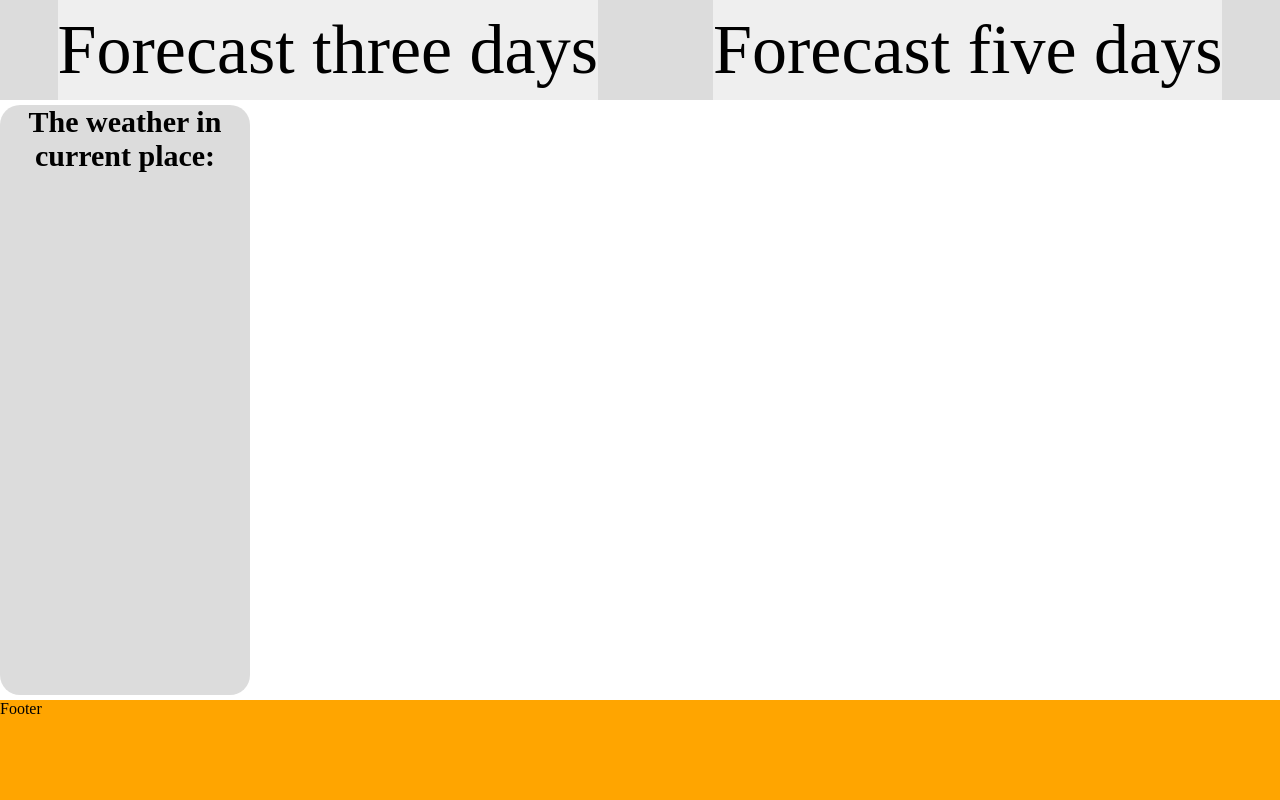
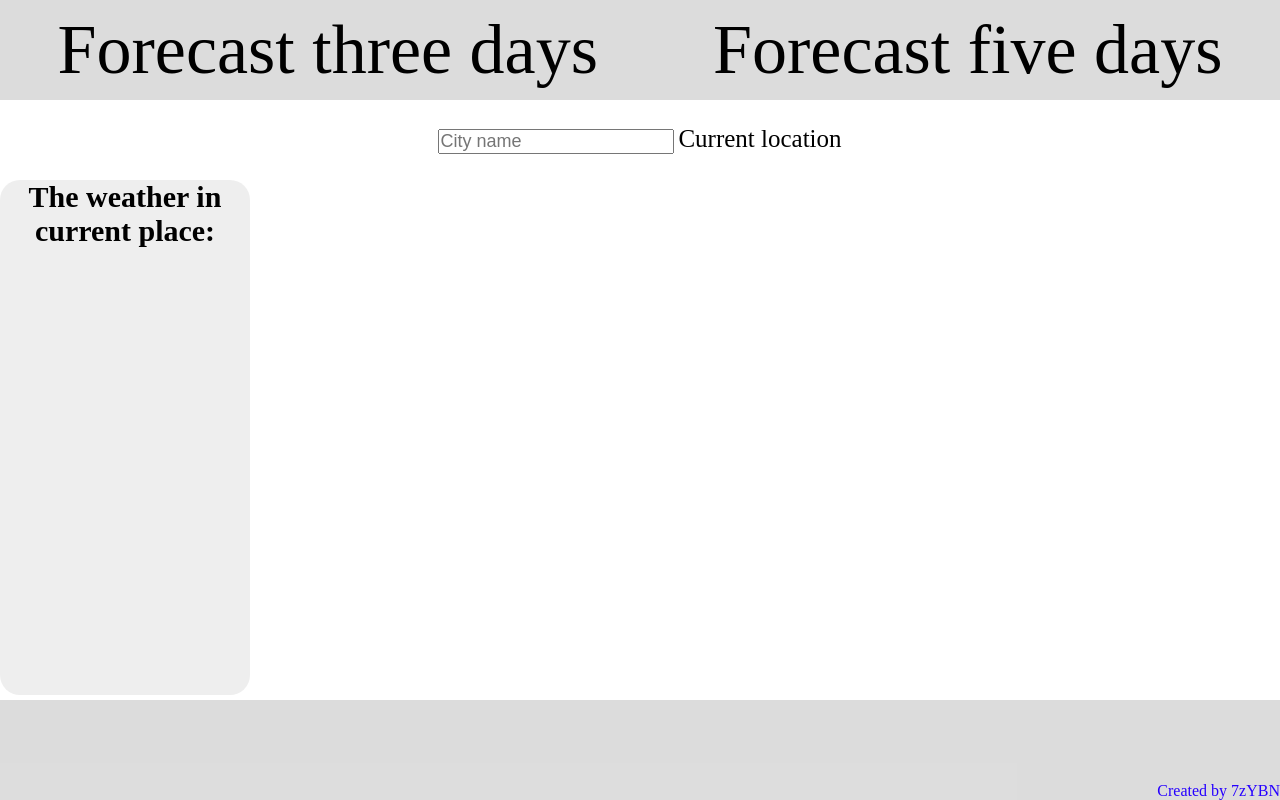
Before and after one commit to 7zYBN/weather, a plain HTML site: page index.html in a window 1280 px wide. Drawn offline with nearby package versions, Linux system fonts and the light colour scheme.

Commit message:
Ян помог починить callback+инпут для города добавил

```diff
--- a/index.html
+++ b/index.html
@@ -1,5 +1,6 @@
 <!DOCTYPE html>
 <html lang="en">
+
 <head>
     <meta charset="UTF-8">
     <meta name="viewport" content="width=device-width, initial-scale=1.0">
@@ -8,13 +9,17 @@
     <script src="https://ajax.googleapis.com/ajax/libs/jquery/3.3.1/jquery.min.js"></script>
     <title>The Weather Page</title>
 </head>
+
 <body>
     <div class="container">
         <header class="header">
             <button id="three_days">Forecast three days</button>
             <button id="five_days">Forecast five days</button>
         </header>
-
+        <div id="select_city">
+            <input type="text" id="city_name" placeholder="City name">
+            <button id="accept_city">Current location</button>
+        </div>
         <div class="main"></div>
         <div class="main"></div>
         <div class="main"></div>
@@ -40,10 +45,11 @@
                 <li id="wind_speed"></li>
             </ul>
         </aside>
-        <footer class="footer">Footer</footer>
+        <footer class="footer">Created by 7zYBN</footer>
     </div>
 
 
     <script src="main.js"></script>
 </body>
+
 </html>
--- a/style.css
+++ b/style.css
@@ -1,15 +1,31 @@
-*{
+* {
     padding: 0px;
     margin: 0px;
 }
-.header{
+
+#select_city {
+    grid-area: select_city;
+    text-align: center;
+    padding-top: 20px;
+}
+
+#city_name {
+    font-size: 18px;
+}
+
+#accept_city {
+    font-size: 25px;
+}
+
+.header {
     background: rgb(169, 169, 169, 0.4);
     grid-area: header;
     display: flex;
     justify-content: space-around;
 }
-.left{
-    background-color: rgb(169, 169, 169, 0.4);
+
+.left {
+    background-color: rgb(169, 169, 169, 0.2);
     grid-area: left;
     font-family: gabriola;
     font-weight: bold;
@@ -17,50 +33,53 @@
     text-align: center;
     border-radius: 20px;
 }
-.right{
-    background: rgb(152, 251, 152);
-    grid-area: right;
+
+.footer {
+    background: rgb(169, 169, 169, 0.4);
+    grid-area: footer;
+    text-align: right;
+    color: #2600FF;
+    display: flex;
+    flex-direction: column-reverse;
 }
-.footer{
-    background: rgb(255, 165, 0);
-    grid-area: footer;
-}
-.container{
+
+.container {
     display: grid;
-    grid-template-areas: "header header header header header header header header header"
-                        "left main main main main main main main main"
-                        "left main main main main main  main main main"
-                        "footer footer footer footer footer footer footer footer footer";
-    grid-template-rows: 100px 120px 1fr 100px;
+    grid-template-areas: "header header header header header header header header header" "select_city select_city select_city select_city select_city select_city select_city select_city select_city" "left main main main main main main main main" "left main main main main main  main main main" "footer footer footer footer footer footer footer footer footer";
+    grid-template-rows: 100px 70px 120px 1fr 100px;
     grid-template-columns: 250px repeat(8, 1fr);
     min-height: 100vh;
     grid-gap: 5px;
 }
-button{
+
+button {
+    background: border-box;
     border: none;
     outline: none;
     font-family: gabriola;
     font-size: 70px;
 }
 
-span{
+span {
     display: block;
     font-family: gabriola;
     font-weight: bold;
     font-size: 30px;
 }
 
-.main{
-    grid-row: 2 / 3;
+.main {
+    grid-row: 3 / 4;
     display: flex;
     flex-direction: column;
     justify-content: center;
     text-align: center;
 }
-.main_3hours{
-    grid-row: 3 / 4;
+
+.main_3hours {
+    grid-row: 4 / 5;
     text-align: center;
 }
-li{
+
+li {
     font-size: 24px;
 }
```
Also changed, not shown: main.js (+32 -41 lines). Lines whose indentation alone changed are shown as unchanged.
